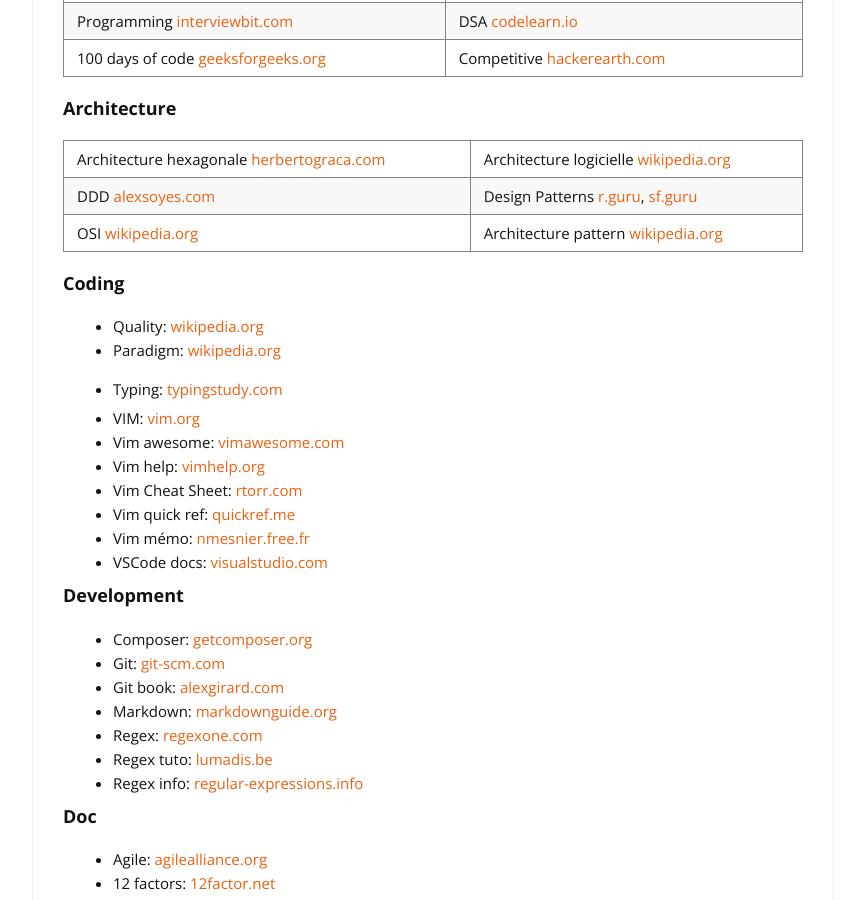
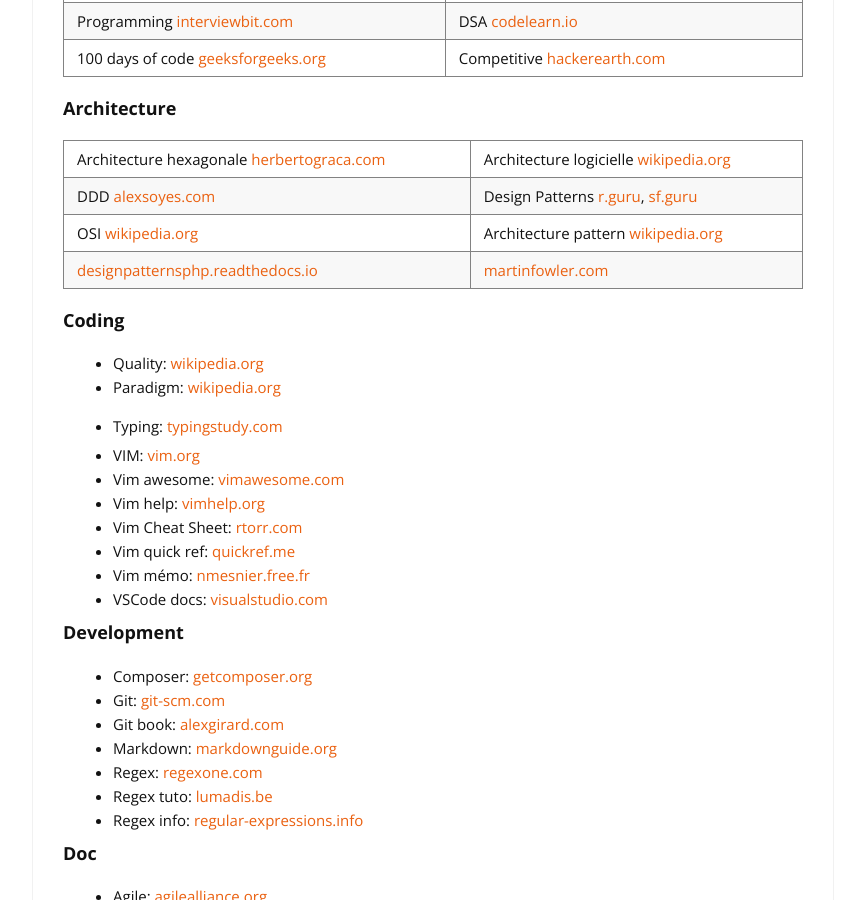
Before and after one commit to cylmat/cylmat.github.io, a Jekyll site: the page built from _pages/USEFUL.md, in a window 1280 px wide and 900 px high, scrolled down 1148 px. Shown: the whole window, without its empty margins (207-1072 px from the left). Built offline with Jekyll 4.4.1, drawn with Linux system fonts in a browser that asks for light colours; nearby versions of some CDN libraries.

Commit message:
Update USEFUL.md

```diff
--- a/_pages/USEFUL.md
+++ b/_pages/USEFUL.md
@@ -46,6 +46,7 @@
 |Architecture hexagonale [herbertograca.com](https://herbertograca.com/2017/11/16/explicit-architecture-01-ddd-hexagonal-onion-clean-cqrs-how-i-put-it-all-together/)|Architecture logicielle [wikipedia.org](https://en.wikipedia.org/wiki/List_of_software_architecture_styles_and_patterns)|
 |DDD [alexsoyes.com](https://alexsoyes.com/ddd-domain-driven-design)|Design Patterns [r.guru](https://refactoring.guru/fr/design-patterns), [sf.guru](https://springframework.guru/gang-of-four-design-patterns)|
 |OSI [wikipedia.org](https://fr.wikipedia.org/wiki/Mod%C3%A8le_OSI)|Architecture pattern [wikipedia.org](https://en.wikipedia.org/wiki/Architectural_pattern)|
+|[designpatternsphp.readthedocs.io](https://designpatternsphp.readthedocs.io)|[martinfowler.com](https://martinfowler.com/eaaCatalog)|
 
 ### Coding
 - Quality: [wikipedia.org](https://fr.wikipedia.org/wiki/Qualit%C3%A9_logicielle)
```
